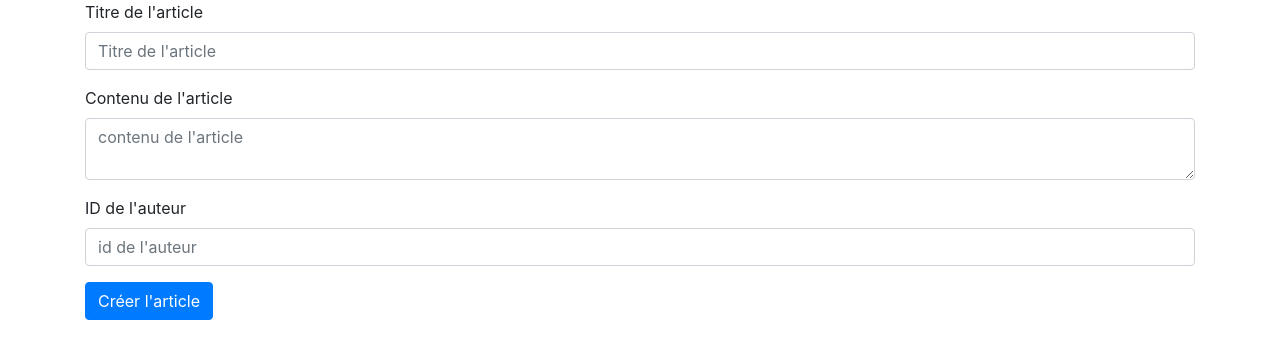
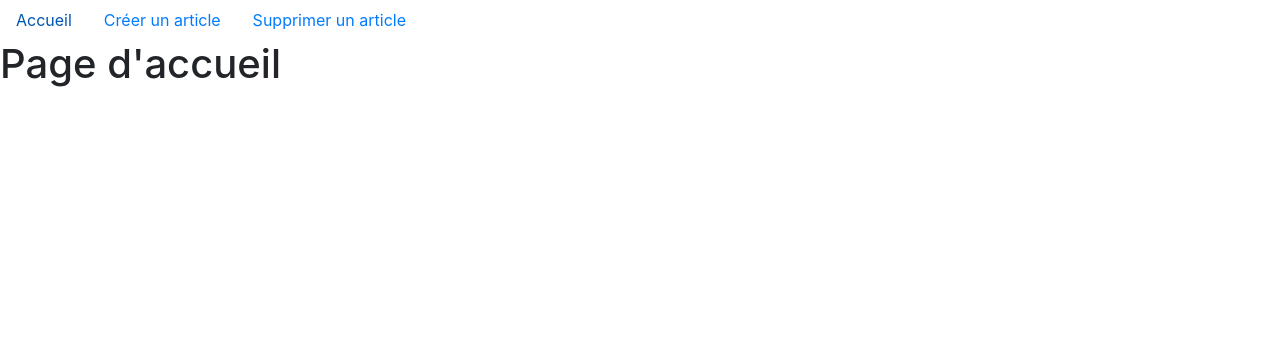
Before and after one commit to Aerith828/first-react-project, a React (Create React App) app: page / in a window 1280 px wide. Shown: the top 358 px of the page. Built offline with nearby package versions, Linux system fonts and the light colour scheme.

Commit message:
add nav page and 404 not found

```diff
--- a/package.json
+++ b/package.json
@@ -9,6 +9,7 @@
     "react": "^16.13.1",
     "react-bootstrap": "^1.0.0",
     "react-dom": "^16.13.1",
+    "react-router-dom": "^5.1.2",
     "react-scripts": "3.4.1"
   },
   "scripts": {
--- a/src/App.js
+++ b/src/App.js
@@ -1,11 +1,44 @@
 import React from 'react';
-import CreateArticle from './CreateArticle';
+import {
+  BrowserRouter as Router,
+  Switch,
+  Route,
+  Link,
+} from 'react-router-dom';
+import Nav from 'react-bootstrap/Nav';
+
+import Home          from './pages/Home';
+import CreateArticle from './pages/CreateArticle';
+import DeleteArticle from './pages/DeleteArticle';
+import NotFound      from './pages/NotFound';
 
 const App = () => {
   return (
-    <div>
-      <CreateArticle />
-    </div>
+    <Router>
+      <Nav>
+        <Nav.Item>
+          <Nav.Link as={Link} to="/">
+            Accueil
+          </Nav.Link>
+        </Nav.Item>
+        <Nav.Item>
+          <Nav.Link as={Link} to="/articles/create">
+            Créer un article
+          </Nav.Link>
+        </Nav.Item>
+        <Nav.Item>
+          <Nav.Link as={Link} to="/articles/delete">
+            Supprimer un article
+          </Nav.Link>
+        </Nav.Item>
+      </Nav>
+      <Switch>
+        <Route exact path="/"          component={Home}          />
+        <Route path="/articles/create" component={CreateArticle} />
+        <Route path="/articles/delete" component={DeleteArticle} />
+        <Route path="*"                component={NotFound}      />
+      </Switch>
+    </Router>
   );
 }
 
--- a/src/CreateArticle.js
+++ b/src/pages/CreateArticle.js
@@ -44,7 +44,6 @@
                         name="title"
                         onChange={handleChange}
                         value={title}
-                        placeholder="Titre de l'article"
                     />
                 </Form.Group>
                 <Form.Group controlId="article.content">
@@ -54,7 +53,6 @@
                         name="content"
                         onChange={handleChange}
                         value={content}
-                        placeholder="contenu de l'article"
                     />
                 </Form.Group>
                 <Form.Group controlId="article.author">
@@ -64,13 +62,12 @@
                         name="author"
                         onChange={handleChange}
                         value={author}
-                        placeholder="id de l'auteur"
                     />
                 </Form.Group>
                 <Button variant="primary" type="submit">Créer l'article</Button>
             </Form>
         </Container>
-    )
-};
+    );
+}
 
 export default CreateArticle;
--- a/src/DeleteArticle.js
+++ b/src/pages/DeleteArticle.js
@@ -29,7 +29,6 @@
                         name="id"
                         onChange={handleChange}
                         value={id}
-                        placeholder="id de l'Article à supprimer"
                     />
                 </Form.Group>
                 <Button type="submit">Supprimer l'article</Button>
--- /dev/null
+++ b/src/pages/Home.js
@@ -0,0 +1,11 @@
+import React from 'react';
+
+const Home = () => {
+    return (
+        <div>
+            <h1>Page d'accueil</h1>
+        </div>
+    );
+};
+
+export default Home;
--- /dev/null
+++ b/src/pages/NotFound.js
@@ -0,0 +1,11 @@
+import React from 'react';
+
+const NotFound = () => {
+    return (
+        <div>
+            <h1>404 - Not found</h1>
+        </div>
+    );
+}
+
+export default NotFound;
```
Also changed, not shown: 1 other file (tests, documents, lock files or other folders).
